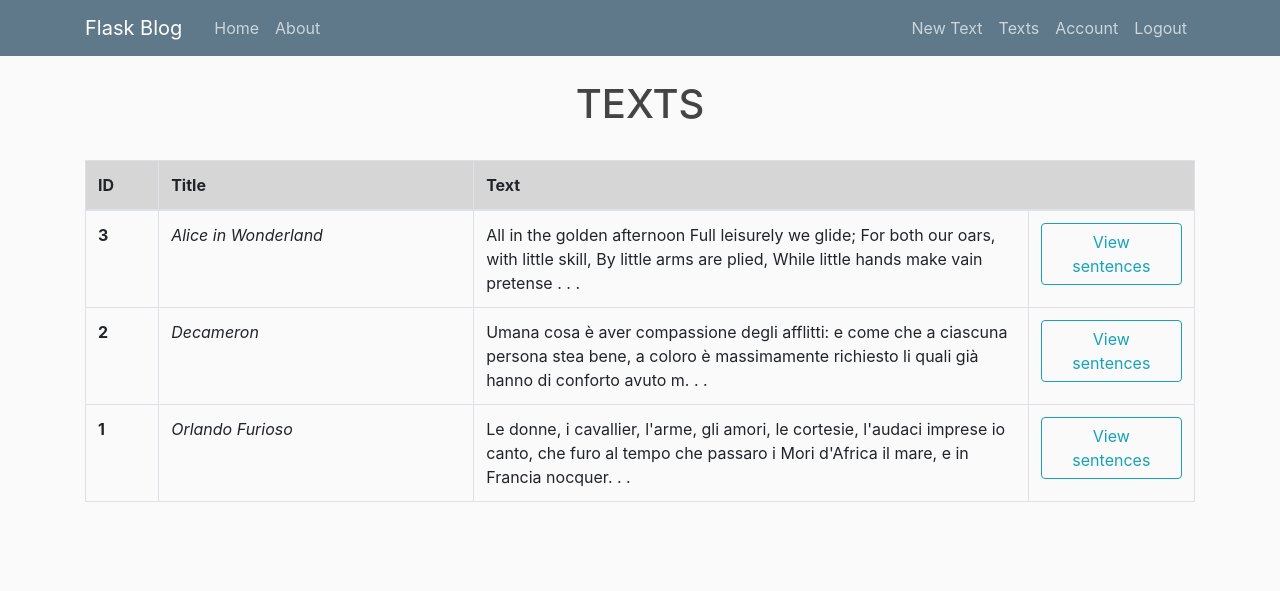
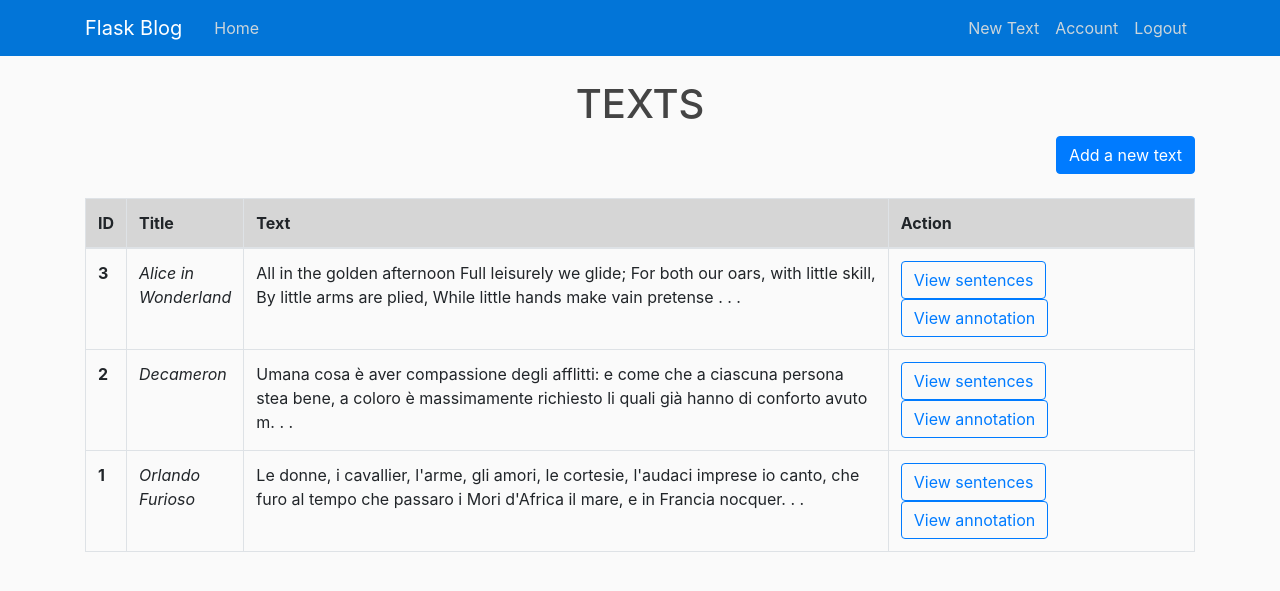
Before and after one commit to elypaolazz/flask_text, a Flask app: page /view_text in a window 1280 px wide. Shown: the top 591 px of the page. Run offline with Flask 2, Linux system fonts and the light colour scheme; a user stored in the database is signed in; data comes from the database, SQL or seed files in the repository; both versions use the stored data as it was after the commit; parts of the project's set-up code (start-up, migrations or seed data) failed here and were passed over; some libraries are stand-ins or nearby versions.

Commit message:
Modified layout

```diff
--- a/flaskblog/routes.py
+++ b/flaskblog/routes.py
@@ -11,36 +11,37 @@ import nltk
 from nltk.tokenize import sent_tokenize
 from flaskblog.italian_resources import tools_ita
 
-labels = [
-    'JAN', 'FEB', 'MAR', 'APR',
-    'MAY', 'JUN', 'JUL', 'AUG',
-    'SEP', 'OCT', 'NOV', 'DEC'
-]
-
-values = [
-    967.67, 1190.89, 1079.75, 1349.19,
-    2328.91, 2504.28, 2873.83, 4764.87,
-    4349.29, 6458.30, 9907, 16297
-]
-
-colors = [
-    "#F7464A", "#46BFBD", "#FDB45C", "#FEDCBA",
-    "#ABCDEF", "#DDDDDD", "#ABCABC", "#4169E1",
-    "#C71585", "#FF4500", "#FEDCBA", "#46BFBD"]
-
 
 @app.route("/")
 @app.route("/home")
 def home():
-    page = request.args.get('page', 1, type=int)
-    posts = Post.query.order_by(Post.date_posted.desc()).paginate(page=page, per_page=5)
-    return render_template('home.html', posts=posts)
+    # page = request.args.get('page', 1, type=int)
+    # posts = Post.query.order_by(Post.date_posted.desc()).paginate(page=page, per_page=5)
+    # return render_template('home.html', posts=posts)
 
+    texts = Texts.query.order_by(Texts.id.desc())
+    return render_template('view_text.html', title='Home', texts=texts, legend='View text')
 
-@app.route("/about")
-def about():
-    return render_template('about.html', title='Input text')
+@app.route("/annotation/<int:texts_id>")
+def annotation(texts_id):
+    text = Texts.query.get_or_404(texts_id)
+    sent = Sent.query.filter_by(owner=text)
+    form = Edit_words()
+    return render_template('annotation.html', title=text.title, text=text, sent=sent, form=form)
 
+@app.route("/annotation/<int:words_id>/update", methods=['GET', 'POST'])
+def update_pos_ann(words_id):
+    words = Words.query.get_or_404(words_id)
+    form = Edit_words()
+    if form.validate_on_submit():
+        print(words.word)
+        words.pos = form.edit.data
+        db.session.commit()
+        flash('Pos has been updated!', 'success')
+        return redirect(url_for('annotation', texts_id=words.sentowner.owner_id, words_id=words.id, sent_id=words.sentowner.id))
+    elif request.method == 'GET':
+        form.edit.data = words.pos
+    return render_template('annotation.html', title='Words', texts_id=words.sentowner.owner, sent=sent, words=words, form=form)
 
 @app.route("/input_text", methods=['GET', 'POST'])
 def input_text():
--- a/flaskblog/static/main.css
+++ b/flaskblog/static/main.css
@@ -9,7 +9,7 @@ body {
   }
 
   .bg-steel {
-    background-color: #5f788a;
+    background-color: #0275d8;
   }
 
   .site-header .navbar-nav .nav-link {
--- a/flaskblog/templates/account.html
+++ b/flaskblog/templates/account.html
@@ -48,7 +48,7 @@
                         {% endif %}
                 </fieldset>
                 <div class="form-group , text-right">
-                    {{ form.submit(class="btn btn-outline-info")}}
+                    {{ form.submit(class="btn btn-outline-primary")}}
                 </div>
             </form>
     </div>
--- a/flaskblog/templates/edit_words.html
+++ b/flaskblog/templates/edit_words.html
@@ -24,8 +24,8 @@
 
             <form action="{{ url_for('update_pos', words_id=i.id) }}" method="POST">
                 {{ form.csrf_token }}
-                {{ form.edit(class="btn btn-outline-info dropdown-toggle") }}
-                <input type="submit" class="btn btn-outline-info" value="Edit">
+                {{ form.edit(class="btn btn-warning dropdown-toggle") }}
+                <input type="submit" class="btn btn-outline-primary" value="Edit">
             </form>
           </td>
         </tr>
--- a/flaskblog/templates/input_text.html
+++ b/flaskblog/templates/input_text.html
@@ -34,7 +34,7 @@
 
         </fieldset>
         <div class="form-group , text-right">
-            {{ form.submit(class="btn btn-outline-info")}}
+            {{ form.submit(class="btn btn-outline-primary")}}
         </div>
     </form>
 </div>
--- a/flaskblog/templates/layout.html
+++ b/flaskblog/templates/layout.html
@@ -18,7 +18,7 @@
 </head>
 <body>
     <header class="site-header">
-        <nav class="navbar navbar-expand-md navbar-dark bg-steel fixed-top">
+        <nav class="navbar navbar-expand-md navbar-dark bg-steel fixed-top" style="background-color: #0275d8;">
           <div class="container">
             <a class="navbar-brand mr-4" href="/">Flask Blog</a>
             <button class="navbar-toggler" type="button" data-toggle="collapse" data-target="#navbarToggle" aria-controls="navbarToggle" aria-expanded="false" aria-label="Toggle navigation">
@@ -27,13 +27,11 @@
             <div class="collapse navbar-collapse" id="navbarToggle">
               <div class="navbar-nav mr-auto">
                 <a class="nav-item nav-link" href="{{ url_for('home') }}">Home</a>
-                <a class="nav-item nav-link" href="{{ url_for('about') }}">About</a>
               </div>
               <!-- Navbar Right Side -->
               <div class="navbar-nav">
                 {% if current_user.is_authenticated %}
                   <a class="nav-item nav-link" href="{{ url_for('input_text') }}">New Text</a>
-                  <a class="nav-item nav-link" href="{{ url_for('view_text') }}">Texts</a>
                   <!-- <a class="nav-item nav-link" href="{{ url_for('new_post') }}">New Post</a> -->
                   <a class="nav-item nav-link" href="{{ url_for('account') }}">Account</a>
                   <a class="nav-item nav-link" href="{{ url_for('logout') }}">Logout</a>
--- a/flaskblog/templates/login.html
+++ b/flaskblog/templates/login.html
@@ -37,7 +37,7 @@
                 </div>
             </fieldset>
             <div class="form-group">
-                {{ form.submit(class="btn btn-outline-info")}}
+                {{ form.submit(class="btn btn-outline-primary")}}
                 <small class="text-muted ml-2">
                     <a href="{{ url_for('reset_request') }}">Forgot password?</a>
                 </small>
--- a/flaskblog/templates/register.html
+++ b/flaskblog/templates/register.html
@@ -59,7 +59,7 @@
                 </div>
             </fieldset>
             <div class="form-group">
-                {{ form.submit(class="btn btn-outline-info")}}
+                {{ form.submit(class="btn btn-outline-primary")}}
             </div>
         </form>
     </div>
--- a/flaskblog/templates/sent.html
+++ b/flaskblog/templates/sent.html
@@ -17,8 +17,8 @@
         <tr>
           <th>{{ i.id }}</th>
           <td>{{ i.sentence }}</td>
-          <td><a class="btn btn-outline-info" href="{{ url_for('words', sent_id=i.id) }}">View Words</a></td>
-          <td><a class="btn btn-outline-info" href="{{ url_for('edit_words', sent_id=i.id) }}">Edit Words</a></td>
+          <td><a class="btn btn-outline-primary" href="{{ url_for('words', sent_id=i.id) }}">View Words</a></td>
+          <td><a class="btn btn-warning" href="{{ url_for('edit_words', sent_id=i.id) }}">Edit Words</a></td>
         </tr>
         {% endfor %}
     </tbody>
--- a/flaskblog/templates/view_text.html
+++ b/flaskblog/templates/view_text.html
@@ -1,13 +1,17 @@
 {% extends "layout.html" %}
 {% block content %}
-<h1 class="text-center">TEXTS</h1><br>
+<h1 class="text-center">TEXTS</h1>
+<div class="text-right">
+  <a class="btn btn-primary" href="{{ url_for('input_text') }}">Add a new text</a>
+</div>
+<br>
 <table class="table table-bordered">
     <thead>
       <tr class="table-active">
         <th scope="col">ID</th>
         <th scope="col">Title</th>
-        <th scope="col" style="width: 65%;" colspan="2">Text</th>
-
+        <th scope="col" style="width: 65%;">Text</th>
+        <th scope="col">Action</th>
       </tr>
     </thead>
     <tbody>
@@ -16,7 +20,9 @@
           <th>{{ i.id }}</th>
           <td class="font-italic">{{ i.title }}</td>
           <td>{{ i.text[0:160] }}. . .</td>
-          <td style="width: 15%;"><a class="btn btn-outline-info" href="{{ url_for('sent', texts_id=i.id) }}">View sentences</a></td>
+          <td style="width: 30%;"><a class="btn btn-outline-primary"  href="{{ url_for('sent', texts_id=i.id) }}">View sentences</a>
+            <a class="btn btn-outline-primary"  href="{{ url_for('annotation', texts_id=i.id) }}">View annotation</a>
+          </td>
         </tr>
         {% endfor %}
     </tbody>
--- a/flaskblog/templates/words.html
+++ b/flaskblog/templates/words.html
@@ -4,6 +4,10 @@
 <h1 class="text-center , font-italic">{{ i.title }}</h1><br>
 {% endfor %}
 <h2 class="font-weight-light">WORDS</h2>
+<div class="text-right">
+  <a class="btn btn-warning" href="{{ url_for('edit_words', sent_id=sent.id) }}">Edit</a>
+</div>
+<br>
 <table class="table table-bordered" style="width: 100%">
     <thead>
       <tr class="table-active">
```
Also changed, not shown: flaskblog/site.db.
